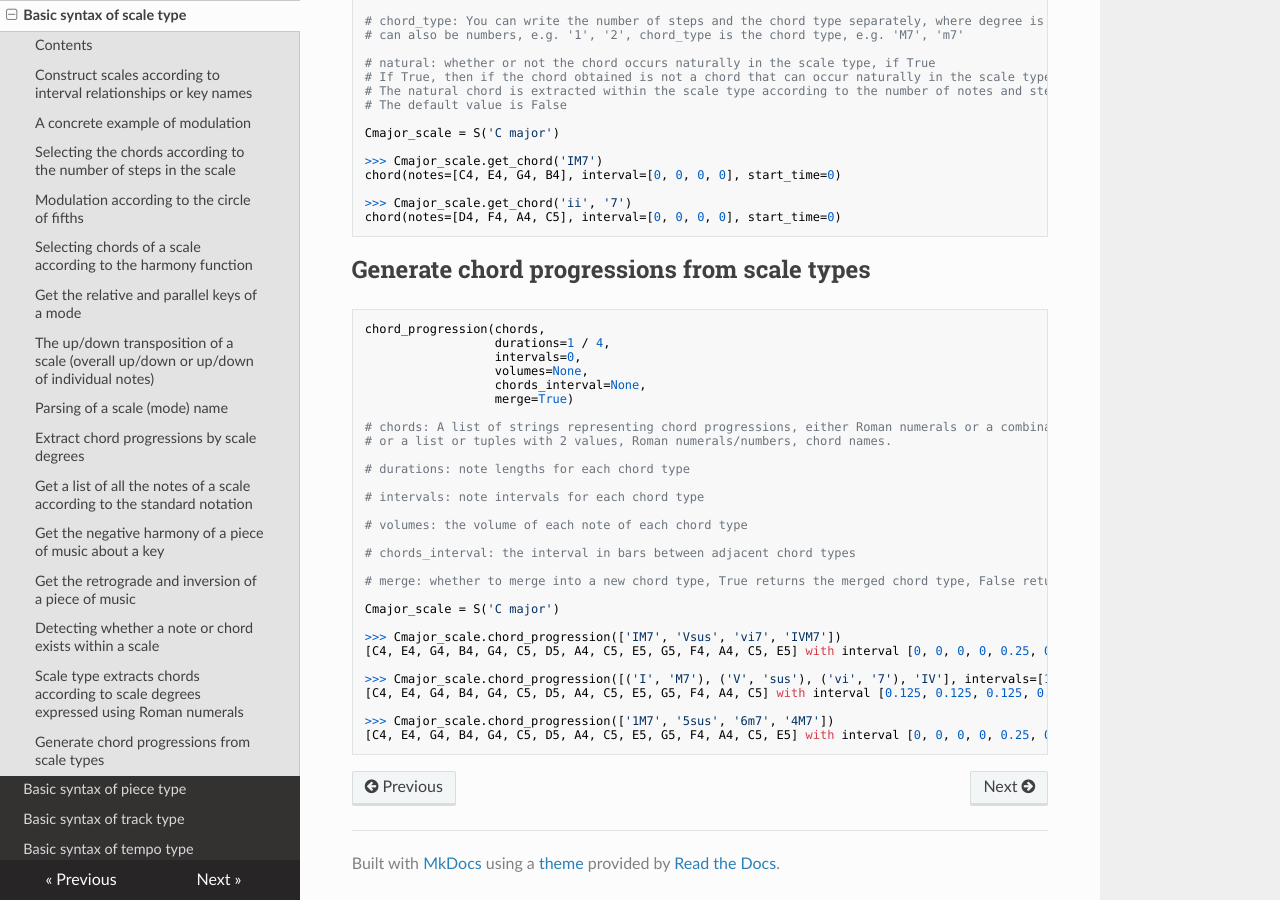
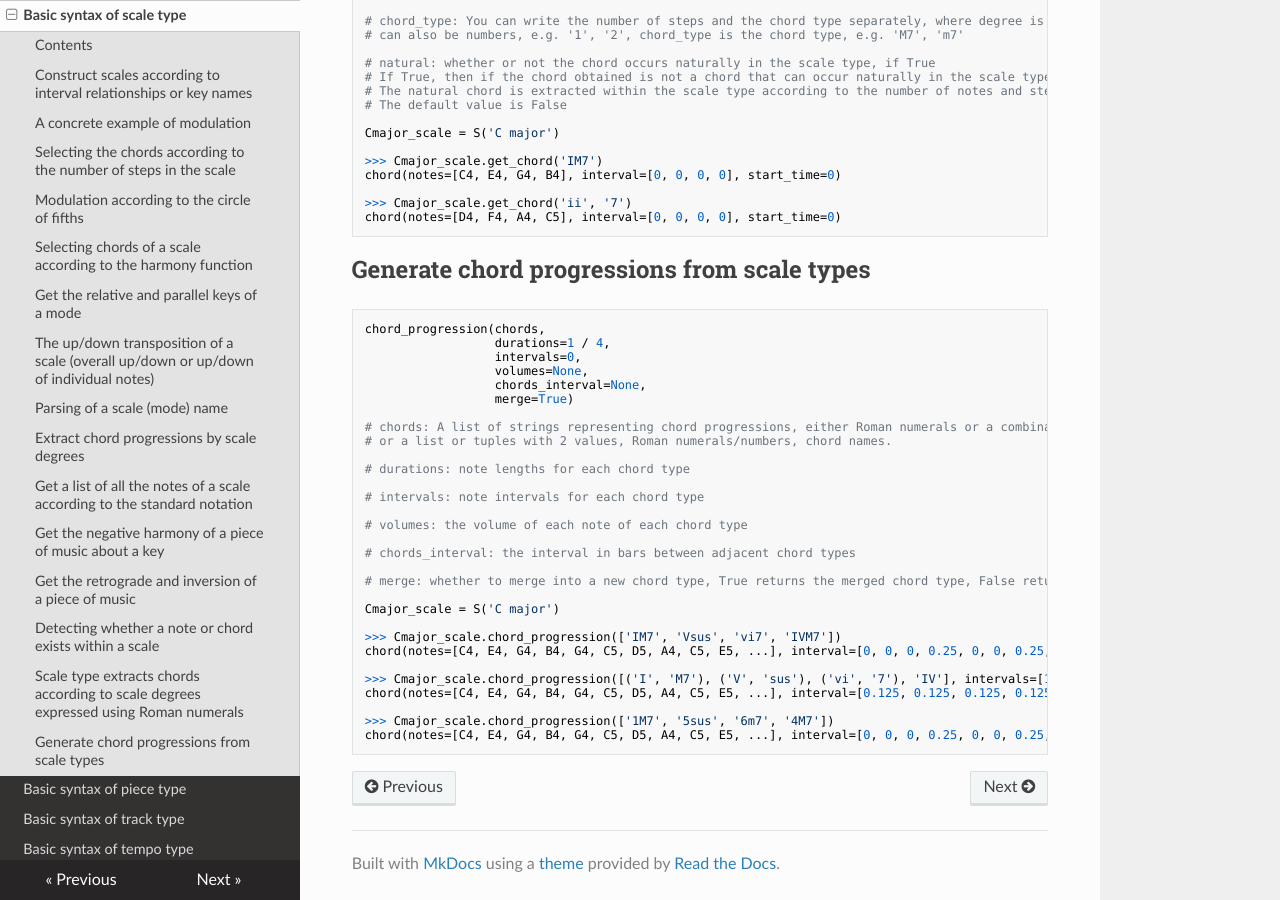
Before and after one commit to Rainbow-Dreamer/musicpy_docs, an MkDocs documentation site: the page built from docs/Basic syntax of scale type.md, in a window 1280 px wide and 900 px high, scrolled down 8064 px. Built offline with MkDocs 1.6.1, drawn with Linux system fonts in a browser that asks for light colours; nearby versions of some CDN libraries.

Commit message:
Update Basic syntax of scale type.md

````diff
--- a/docs/Basic syntax of scale type.md
+++ b/docs/Basic syntax of scale type.md
@@ -385,11 +385,11 @@ chord_progression(chords,
 Cmajor_scale = S('C major')
 
 >>> Cmajor_scale.chord_progression(['IM7', 'Vsus', 'vi7', 'IVM7'])
-[C4, E4, G4, B4, G4, C5, D5, A4, C5, E5, G5, F4, A4, C5, E5] with interval [0, 0, 0, 0, 0.25, 0, 0, 0, 0, 0, 0, 0, 0, 0.25, 0, 0, 0, 0, 0, 0, 0]
+chord(notes=[C4, E4, G4, B4, G4, C5, D5, A4, C5, E5, ...], interval=[0, 0, 0, 0.25, 0, 0, 0.25, 0, 0, 0, ...], start_time=0)
 
 >>> Cmajor_scale.chord_progression([('I', 'M7'), ('V', 'sus'), ('vi', '7'), 'IV'], intervals=[1/8, [1/8,1/8,1/4], 1/8, 1/8])
-[C4, E4, G4, B4, G4, C5, D5, A4, C5, E5, G5, F4, A4, C5] with interval [0.125, 0.125, 0.125, 0.125, 0.125, 0.125, 0.125, 0.25, 0.125, 0.125, 0.125, 0.125, 0.125, 0.125, 0.125, 0.125]
+chord(notes=[C4, E4, G4, B4, G4, C5, D5, A4, C5, E5, ...], interval=[0.125, 0.125, 0.125, 0.125, 0.125, 0.125, 0.25, 0.125, 0.125, 0.125, ...], start_time=0)
 
 >>> Cmajor_scale.chord_progression(['1M7', '5sus', '6m7', '4M7'])
-[C4, E4, G4, B4, G4, C5, D5, A4, C5, E5, G5, F4, A4, C5, E5] with interval [0, 0, 0, 0, 0.25, 0, 0, 0, 0, 0, 0, 0, 0, 0.25, 0, 0, 0, 0, 0, 0, 0]
+chord(notes=[C4, E4, G4, B4, G4, C5, D5, A4, C5, E5, ...], interval=[0, 0, 0, 0.25, 0, 0, 0.25, 0, 0, 0, ...], start_time=0)
 ```
````
